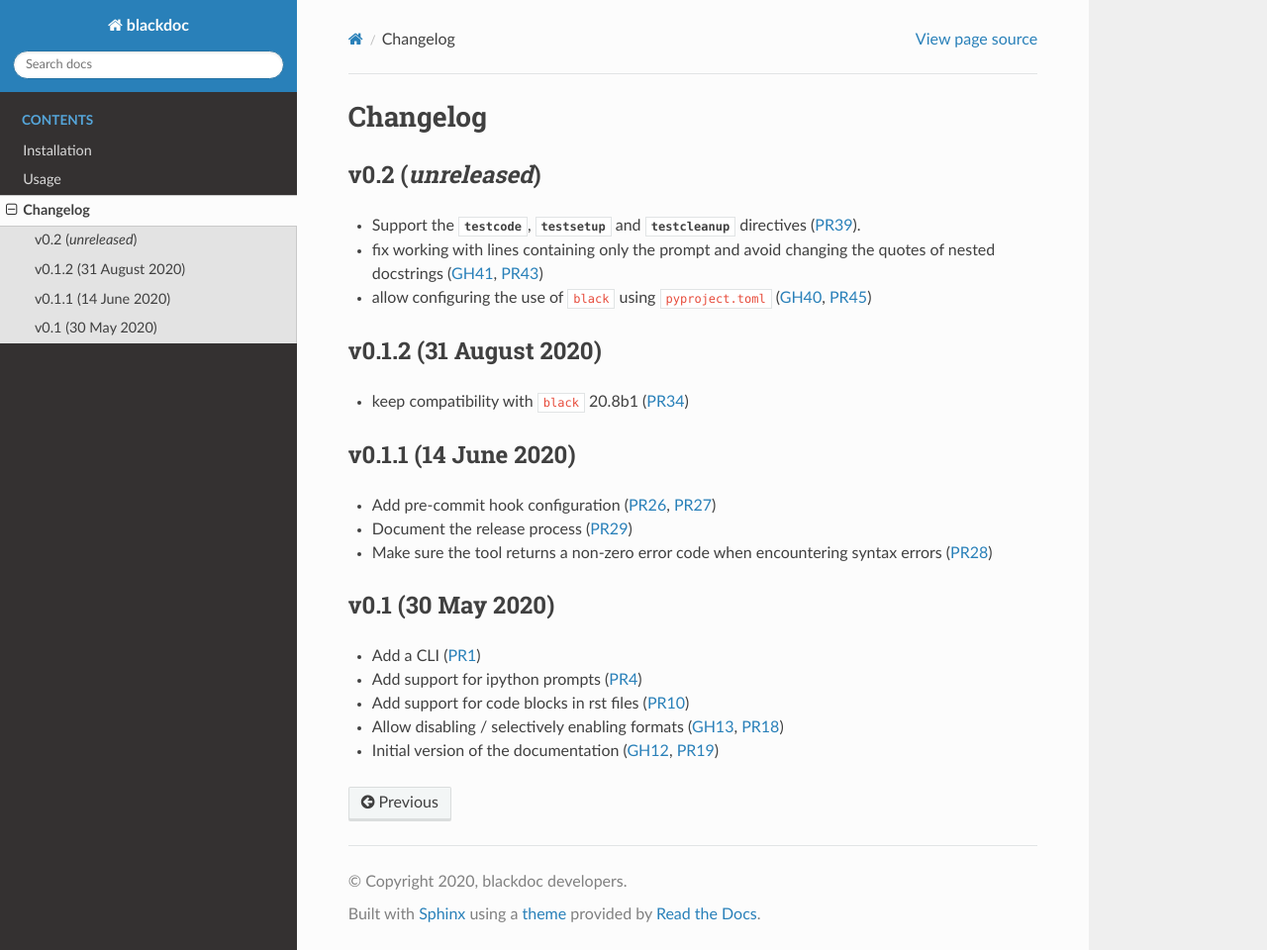
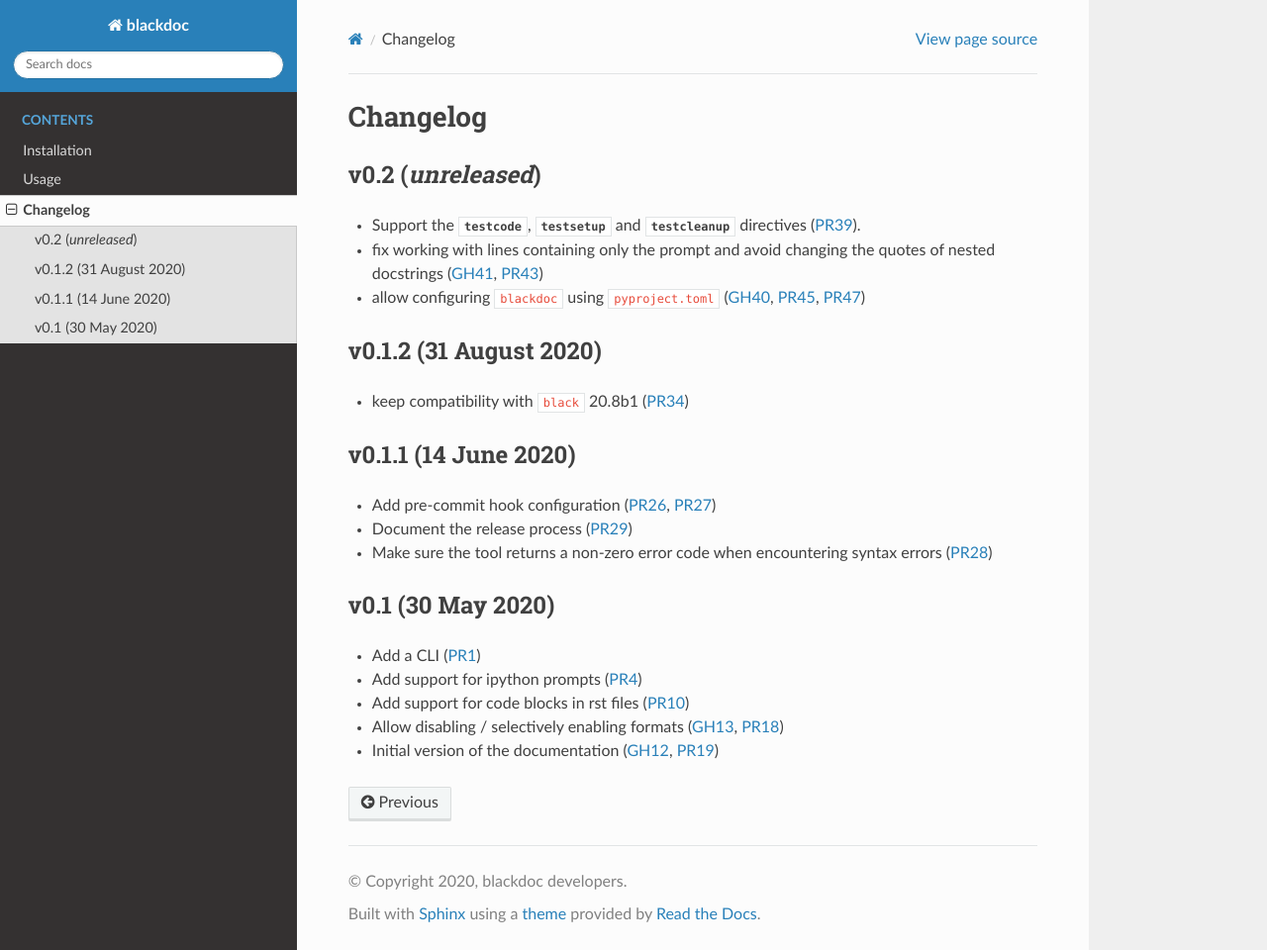
Before and after one commit to keewis/blackdoc, a Sphinx documentation site: the page built from doc/changelog.rst, in a window 1280 px wide and 960 px high. Shown: the whole window at 99% size. Built offline with Sphinx 7.4.7 and the Read the Docs theme 2.0.0, drawn with Linux system fonts in a browser that asks for light colours.

Commit message:
Support a blackdoc section in pyproject.toml (#47)
* also check for a blackdoc configuration section

which is supposed to check for enabled / disabled formats

* update changelog.rst

```diff
--- a/doc/changelog.rst
+++ b/doc/changelog.rst
@@ -7,7 +7,8 @@ v0.2 (*unreleased*)
   :rst:dir:`testcleanup` directives (:pull:`39`).
 - fix working with lines containing only the prompt and avoid changing the
   quotes of nested docstrings (:issue:`41`, :pull:`43`)
-- allow configuring the use of ``black`` using ``pyproject.toml`` (:issue:`40`, :pull:`45`)
+- allow configuring ``blackdoc`` using ``pyproject.toml``
+  (:issue:`40`, :pull:`45`, :pull:`47`)
 
 
 v0.1.2 (31 August 2020)
```
Also changed, not shown: 1 other file.
